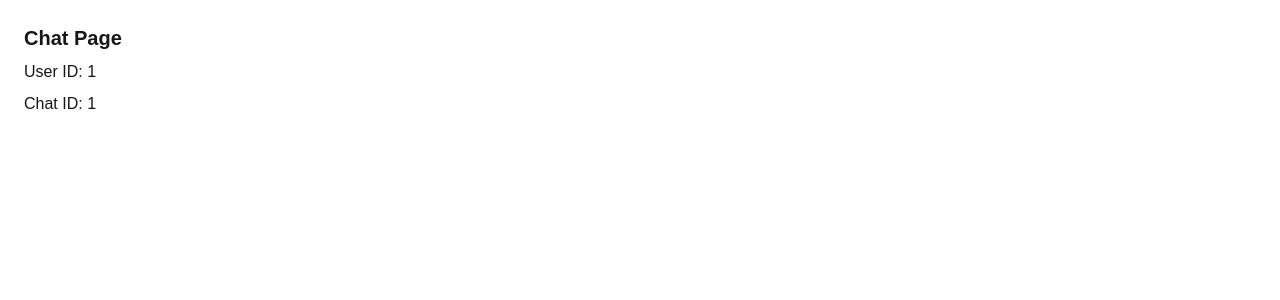
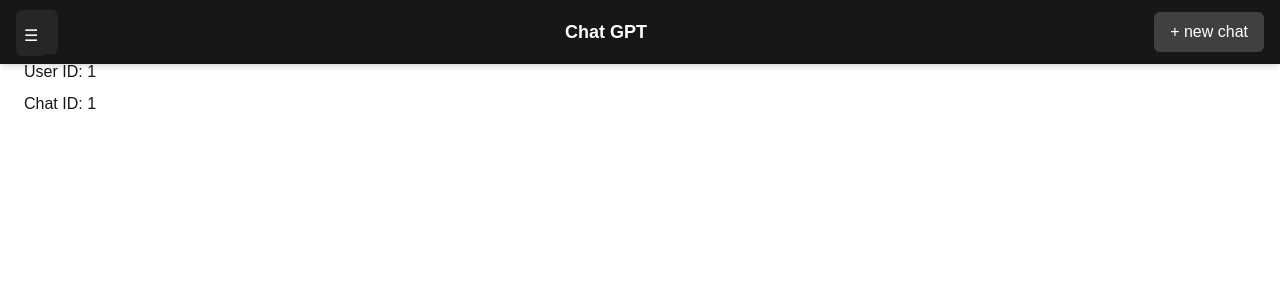
Before and after one commit to Emre-Taro/chat_gpt_101_front, a Next.js app: page /1/chat/1 in a window 1280 px wide. Shown: the top 300 px of the page. Built offline with nearby package versions, Linux system fonts and the light colour scheme; sample sign-in values are in the browser's storage.

Commit message:
aidebar and header

```diff
--- a/src/components/layout/Header.tsx
+++ b/src/components/layout/Header.tsx
@@ -0,0 +1,34 @@
+// components/Header.tsx
+import { FC } from "react";
+
+type HeaderProps = {
+  onMenuClick: () => void;
+//   onNewChat: () => void;
+};
+
+const Header: FC<HeaderProps> = ({ onMenuClick }) => {
+  return (
+    <header className="fixed top-0 left-0 w-full h-16 bg-neutral-900 text-white flex items-center justify-between px-4 z-50 shadow-md">
+      {/* 左：ハンバーガーメニュー */}
+      <button
+        onClick={onMenuClick}
+        className="text-xl bg-neutral-800 px-3 py-2 rounded-md hover:bg-neutral-700"
+      >
+        ☰
+      </button>
+
+      {/* 中央：タイトル（任意） */}
+      <div className="text-lg font-semibold">Chat GPT</div>
+
+      {/* 右：新規チャット作成 */}
+      <button
+        // onClick={onNewChat}
+        className="bg-neutral-700 hover:bg-neutral-600 px-4 py-2 rounded-md"
+      >
+        + new chat
+      </button>
+    </header>
+  );
+};
+
+export default Header;
--- a/src/components/layout/Sidebar.tsx
+++ b/src/components/layout/Sidebar.tsx
@@ -0,0 +1,101 @@
+// components/Sidebar.tsx
+import { useState, useEffect } from "react";
+import { useRouter } from "next/router";
+
+type Chat = {
+  chatId: string;
+  chatname: string;
+};
+
+type SidebarProps = {
+  chats: Chat[]; // ← 外から履歴を渡す or useEffectでfetchしてもOK
+//   onNewChat: () => void;
+};
+
+export default function Sidebar({ chats }: SidebarProps) {
+  const [isOpen, setIsOpen] = useState(false);
+  const [search, setSearch] = useState("");
+  const router = useRouter();
+
+  const filteredChats = chats.filter(chat =>
+    chat.chatname.toLowerCase().includes(search.toLowerCase())
+  );
+
+  return (
+    <>
+      {/* 背景の黒幕 */}
+      {isOpen && (
+        <div
+          className="fixed inset-0 bg-black bg-opacity-40 z-40"
+          onClick={() => setIsOpen(false)}
+        />
+      )}
+
+      {/* ハンバーガーメニュー */}
+      <button
+        onClick={() => setIsOpen(true)}
+        className="fixed top-4 left-4 z-50 text-white bg-neutral-800 p-2 rounded-md"
+      >
+        ☰
+      </button>
+
+      {/* サイドバー本体 */}
+      <div
+        className={`fixed top-0 left-0 h-full w-72 bg-neutral-900 text-white z-50 transform transition-transform ${
+          isOpen ? "translate-x-0" : "-translate-x-full"
+        }`}
+      >
+        <div className="p-4 space-y-4">
+          <div className="text-xl font-bold">Menu</div>
+
+          {/* 新しいチャット */}
+          <button
+            onClick={() => {
+            //   onNewChat();
+              setIsOpen(false);
+            }}
+            className="w-full bg-neutral-700 hover:bg-neutral-600 px-4 py-2 rounded-md"
+          >
+            + new chat
+          </button>
+
+          {/* 検索ボックス */}
+          <input
+            type="text"
+            placeholder="search chat"
+            className="w-full bg-neutral-800 text-white px-3 py-2 rounded-md outline-none"
+            value={search}
+            onChange={(e) => setSearch(e.target.value)}
+          />
+
+          {/* チャット履歴 */}
+          <div className="space-y-2 max-h-[60vh] overflow-y-auto">
+            {filteredChats.map((chat) => (
+              <button
+                key={chat.chatId}
+                className="w-full text-left px-3 py-2 rounded hover:bg-neutral-700"
+                onClick={() => {
+                  router.push(`/${chat.chatId}`); // 適切なルートに修正してください
+                  setIsOpen(false);
+                }}
+              >
+                {chat.chatname}
+              </button>
+            ))}
+          </div>
+
+          {/* Adminページ */}
+          <button
+            onClick={() => {
+              router.push("/admin");
+              setIsOpen(false);
+            }}
+            className="mt-6 w-full bg-red-600 hover:bg-red-500 px-4 py-2 rounded-md"
+          >
+            Admin page
+          </button>
+        </div>
+      </div>
+    </>
+  );
+}
--- a/src/pages/[user_id]/chat/[chat_id].tsx
+++ b/src/pages/[user_id]/chat/[chat_id].tsx
@@ -2,9 +2,15 @@
 
 import { useRouter } from 'next/router';
 import React from 'react';
-import { useEffect } from 'react';
+import { useEffect, useState } from 'react';
+
+import Sidebar from "@/components/layout/Sidebar";
+import Header from '@/components/layout/Header';
 
 export default function ChatPage() {
+  const [isSidebarOpen, setSidebarOpen] = useState(false);
+  const [chats, setChats] = useState<{ chatId: string; chatname: string }[]>([]);
+
   const router = useRouter();
   const { user_id, chat_id } = router.query;
 
@@ -17,11 +23,18 @@ export default function ChatPage() {
   }, [router]);
 
   return (
+    <>
+      <Header
+        onMenuClick={() => setSidebarOpen(true)}
+        />
+      <Sidebar chats={chats} />
+
     <div className="p-6">
       <h1 className="text-xl font-bold">Chat Page</h1>
       <p className="mt-2">User ID: {user_id}</p>
       <p className="mt-2">Chat ID: {chat_id}</p>
       {/* 実際のチャット画面のコンポーネントをここに組み込む */}
     </div>
+    </>
   );
 }
```
